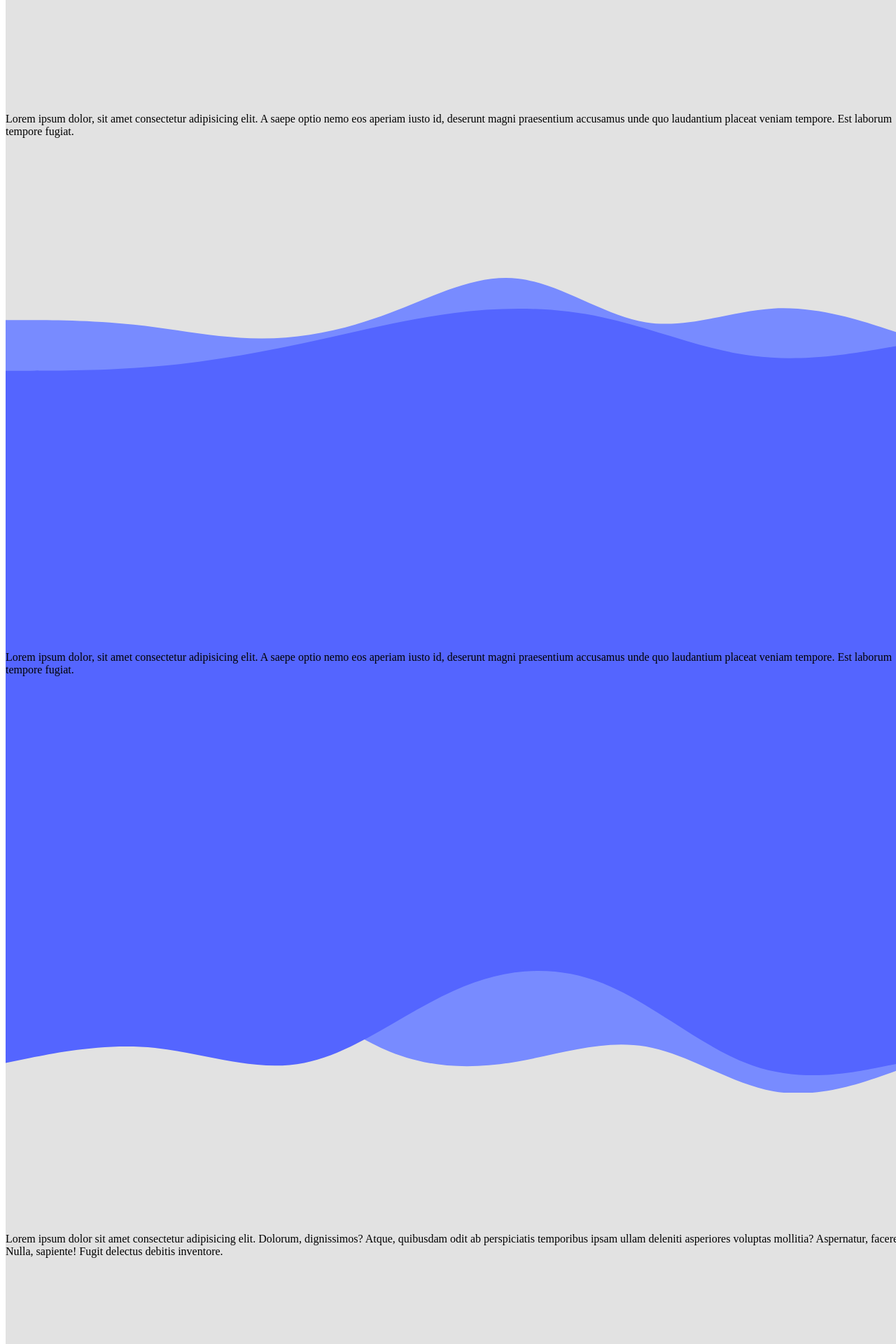
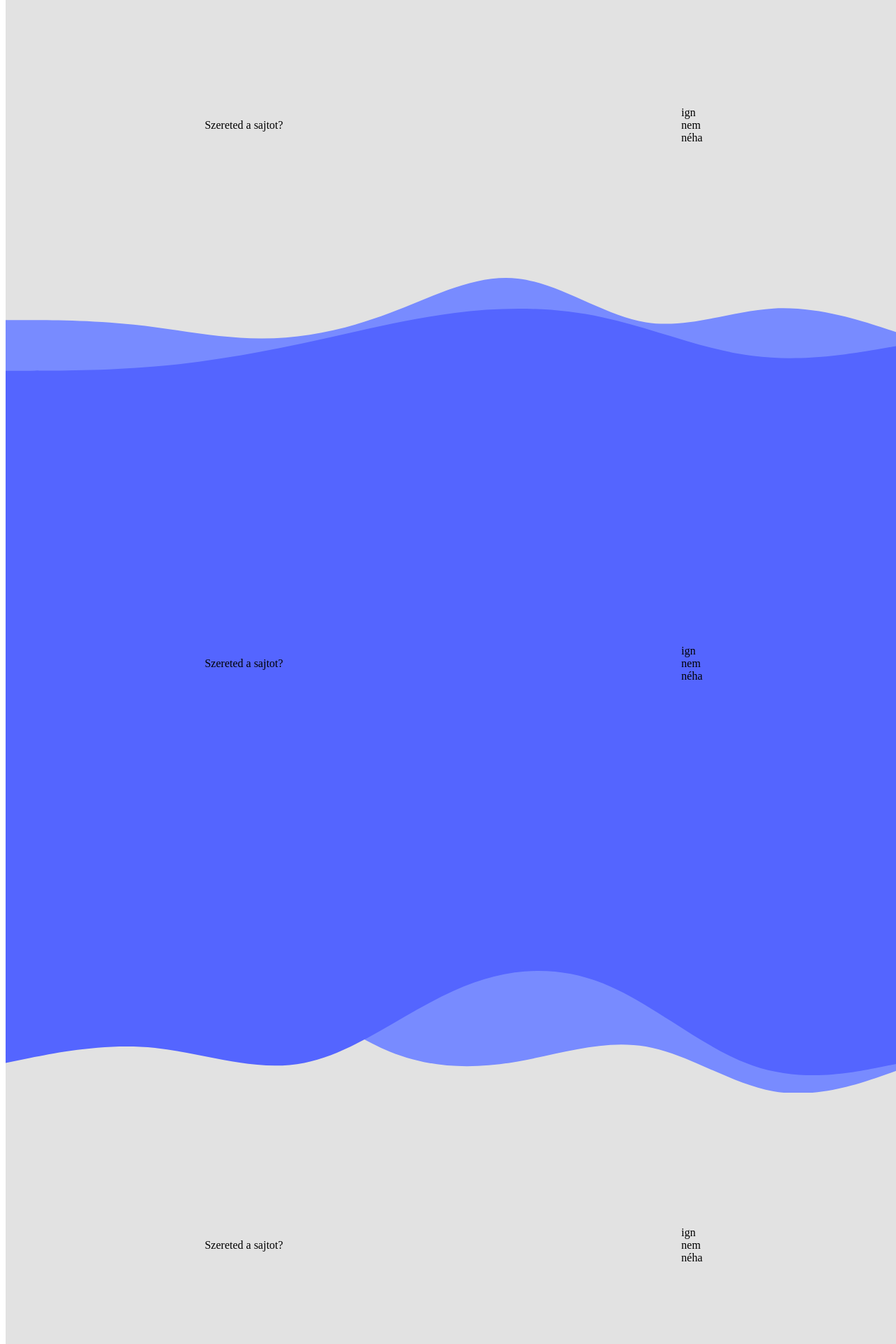
Before and after one commit to WR0NGTH3HU4/SprintStream, a SvelteKit app in the folder app/: page /quiz_oldal in a window 1280 px wide. Shown: the part 260-2180 px from the top of the page at 70% size. Built offline with nearby package versions, Linux system fonts and the light colour scheme.

Commit message:
Quiz oldal válasra kattintásnál lapozás

```diff
--- a/app/src/routes/quiz_oldal/+page.svelte
+++ b/app/src/routes/quiz_oldal/+page.svelte
@@ -2,7 +2,12 @@
     <div class="card platina">
         <img src="wave_top.svg" alt="wave_top">
         <div class="kerdes">
-            <p>Lorem ipsum dolor, sit amet consectetur adipisicing elit. A saepe optio nemo eos aperiam iusto id, deserunt magni praesentium accusamus unde quo laudantium placeat veniam tempore. Est laborum tempore fugiat.</p>
+            <p>Szereted a sajtot?</p>
+            <ul>
+                <li on:click={kovi_kerdes}>ign</li>
+                <li on:click={kovi_kerdes}>nem</li>
+                <li on:click={kovi_kerdes}>néha</li>
+            </ul>
         </div>
         <img src="wave_bottom.svg" alt="wave_bottom">
     </div>
@@ -10,7 +15,12 @@
     <div class="card kek">
 
         <div class="kerdes">
-            <p>Lorem ipsum dolor, sit amet consectetur adipisicing elit. A saepe optio nemo eos aperiam iusto id, deserunt magni praesentium accusamus unde quo laudantium placeat veniam tempore. Est laborum tempore fugiat.</p>
+            <p>Szereted a sajtot?</p>
+            <ul>
+                <li on:click={kovi_kerdes}>ign</li>
+                <li on:click={kovi_kerdes}>nem</li>
+                <li on:click={kovi_kerdes}>néha</li>
+            </ul>
         </div>
 
     </div>
@@ -18,7 +28,12 @@
     <div class="card platina">
         <img src="wave_top.svg" alt="wave_top">
         <div class="kerdes">
-            <p>Lorem ipsum dolor sit amet consectetur adipisicing elit. Dolorum, dignissimos? Atque, quibusdam odit ab perspiciatis temporibus ipsam ullam deleniti asperiores voluptas mollitia? Aspernatur, facere. Nulla, sapiente! Fugit delectus debitis inventore.</p>
+            <p>Szereted a sajtot?</p>
+            <ul>
+                <li on:click={kovi_kerdes}>ign</li>
+                <li on:click={kovi_kerdes}>nem</li>
+                <li on:click={kovi_kerdes}>néha</li>
+            </ul>
         </div>
 
         <img src="wave_bottom.svg" alt="wave_bottom">
@@ -64,10 +79,28 @@
     .kerdes{
         display: flex;
         flex-direction: row;
-        justify-content: center;
+        justify-content: space-around;
+        align-items: center;
+    }
+
+    .kerdes ul{
+        list-style: none;
+        padding: 0%;
     }
 
 </style>
 
 <script lang="ts">
+    function kovi_kerdes(){
+        let card_height = document.querySelector(".card");
+        console.log(card_height.offserHeight);
+        let pos = window.pageYOffset;
+        console.log(pos);
+        if (pos > 0){
+            window.scrollTo(0, pos - card_height);
+        }
+
+    }
+
+
 </script>
```
